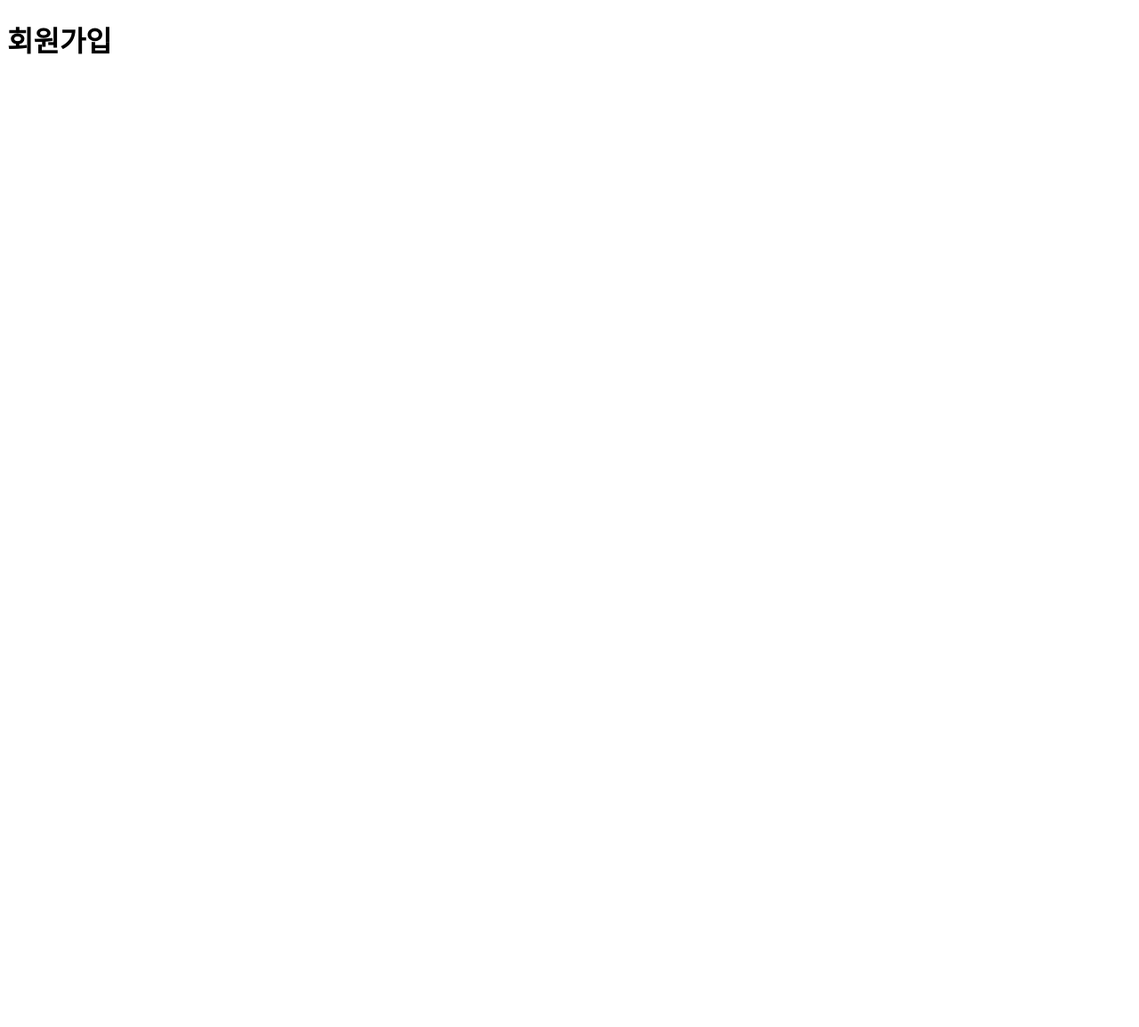
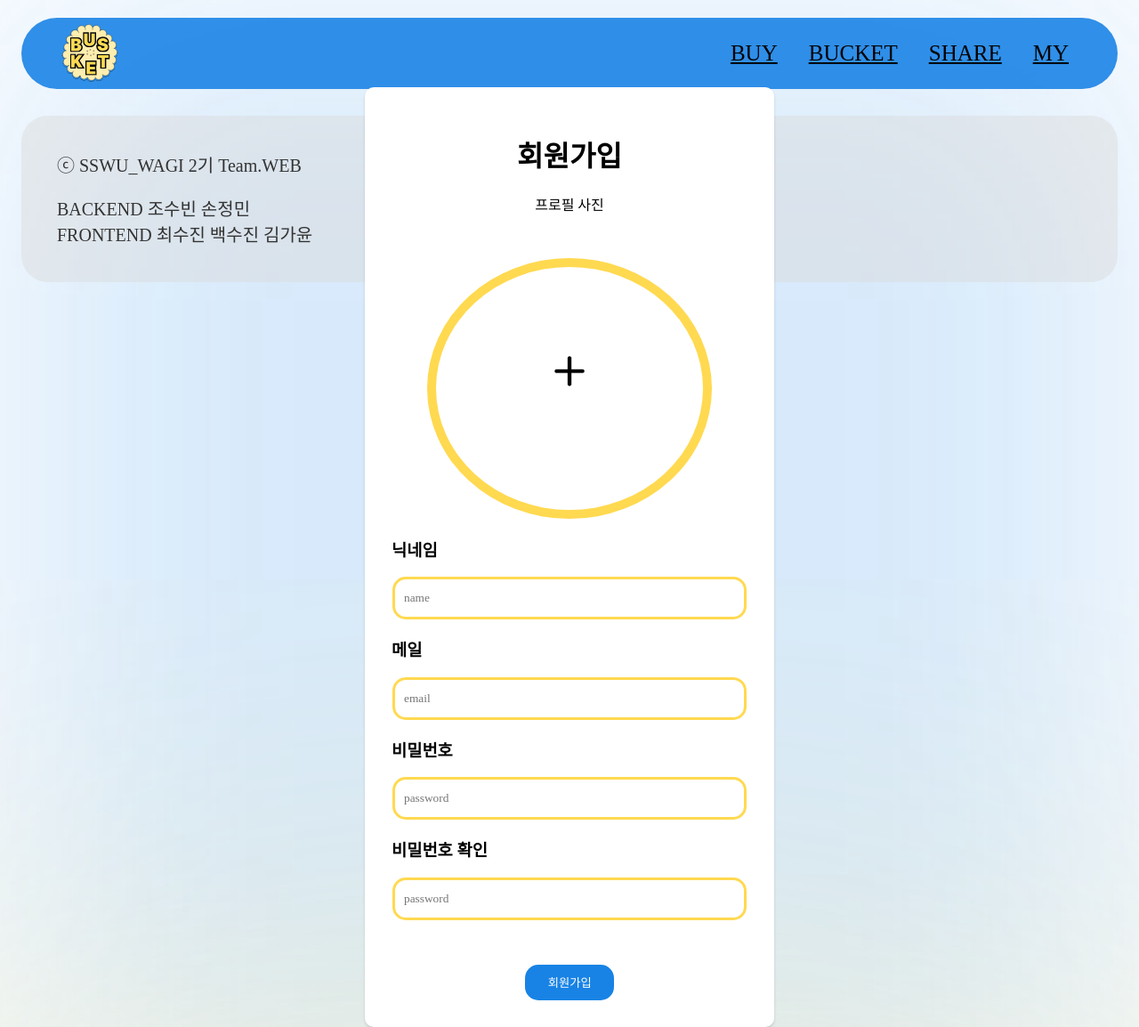
Before and after one commit to s0obang/busket, a Django app: page /accounts/signup/ in a window 1280 px wide. Before the commit the page is almost empty. Shown: the whole page at 89% size. Before the commit the page ends 61 px from the top, so only its background shows below. Run offline with Django 5.2, Linux system fonts and the light colour scheme.

Commit message:
로그인/회원가입 창 초안

```diff
--- /dev/null
+++ b/accounts/static/css/login.css
@@ -0,0 +1,72 @@
+.user_form{
+    width: 100%;
+    text-align: center;
+}
+
+.user_form h3{
+    text-align: left;
+}
+
+.user_form h1{
+    align-items: center;
+}
+
+.user_form input{
+    border: 3px solid #FFD950;
+    border-radius: 15px;
+    padding-left: 10px;
+
+    width: 95%;
+    height: 40px;
+}
+
+.profile{
+    width: 400px;
+    padding: 130px 0;
+    font-size: 0;
+}
+
+.profile_img_button{
+    border: 10px solid #FFD950;
+    border-radius: 100%;
+
+    padding: 120px;
+    margin: 0 auto;
+    cursor: pointer;
+
+    font-weight: bolder;
+    font-size: 30px;
+}
+
+.preview{
+}
+
+
+
+/*
+#profile_img::file-selector-button{
+    display: none;
+}
+*/
+
+.user_form input[type="submit"]{
+    background-color: #1883E5;
+    color: white;
+
+    border: none;
+    padding: none;
+    cursor: pointer;
+
+    width: 100px;
+    margin-top: 50px;
+}
+
+.user_form input[type="submit"]:hover{
+    background-color: #81c2ff;
+}
+
+img{
+    width: 50px;
+    height: 50px;
+    margin: 5px;
+}
--- /dev/null
+++ b/accounts/static/css/modal.css
@@ -0,0 +1,24 @@
+.modal{
+    position: absolute;
+    display: flex;
+
+    justify-content: center;
+    top: 0;
+    left: 0;
+
+    width: 100%;
+    height: 100%;
+}
+
+.modal_body{
+    position: absolute;
+    top: 30%;
+
+    width: 400px;
+    padding: 30px;
+    text-align: center;
+
+    background-color: #ffffff;
+    border-radius: 10px;
+    box-shadow: 0 2px 3px 0 rgba(34, 36, 38, 0.15);
+}
--- /dev/null
+++ b/accounts/static/js/profile.js
@@ -0,0 +1,11 @@
+function readURL(input) {
+    if (input.files && input.files[0]) {
+      var reader = new FileReader();
+      reader.onload = function(e) {
+        document.getElementById('preview').src = e.target.result;
+      };
+      reader.readAsDataURL(input.files[0]);
+    } else {
+      document.getElementById('preview').src = "";
+    }
+  }
--- a/accounts/templates/my.html
+++ b/accounts/templates/my.html
@@ -1,5 +1,7 @@
+{% extends "base.html" %}
 <!DOCTYPE html>
-<html lang="en">
+<html lang="ko">
+{% block content %}
 <head>
     <meta charset="UTF-8">
     <meta name="viewport" content="width=device-width, initial-scale=1.0">
@@ -8,4 +10,5 @@
 <body>
 
 </body>
+{% endblock %}
 </html>
--- a/accounts/templates/signup.html
+++ b/accounts/templates/signup.html
@@ -1,11 +1,43 @@
-<!DOCTYPE html>
-<html lang="en">
+{% extends "my.html" %}
+{% load static %}
+{% block content %}
+<html>
     <head>
         <meta charset="UTF-8">
         <meta name="viewport" content="width=device-width, initial-scale=1.0">
-    <title>Document</title>
+        <link rel="stylesheet" href="{% static 'css/modal.css' %}">
+        <link rel="stylesheet" href="{% static 'css/login.css' %}">
+        <script src="{% static 'js/profile.js' %}"></script>
+        <title>회원가입</title>
     </head>
+
     <body>
+        <div class="modal"> <!--회원가입 모달창-->
+            <div class="modal_body"> <!--회원가입 모달창 내용-->
+                <div class="container">
+                    <form class="user_form">
                         <h1>회원가입</h1>
+                        <p>프로필 사진</p>
+                        <div class="profile">
+                            <label class="profile_img_button" for="profile_img">
+                                <img src="{% static 'img/Plus.png' %}" id="preview">
+                            </label>
+                            <input id='profile_img' type='file' accept='image/*' style="display: none;" onchange="readURL(this);"/>
+
+                        </div>
+                        <h3> 닉네임 </h3>
+                        <input type="text" placeholder="name">
+                        <h3> 메일 </h3>
+                        <input type="text" placeholder="email">
+                        <h3> 비밀번호 </h3>
+                        <input type="password" placeholder="password">
+                        <h3> 비밀번호 확인 </h3>
+                        <input type="password" placeholder="password">
+                        <input type="submit" value="회원가입 ">
+                    </form>
+                </div>
+            </div>
+        </div>
     </body>
 </html>
+{% endblock %}
```
Also changed, not shown: accounts/templates/login.html (+29 -4 lines), accounts/static/img/Plus (2).png (added), accounts/static/img/Plus.png (added), accounts/static/img/facebook.png (added), accounts/static/img/google.png (added), accounts/static/img/naver.png (added), accounts/static/img/x.png (added). Lines whose indentation alone changed are shown as unchanged.
